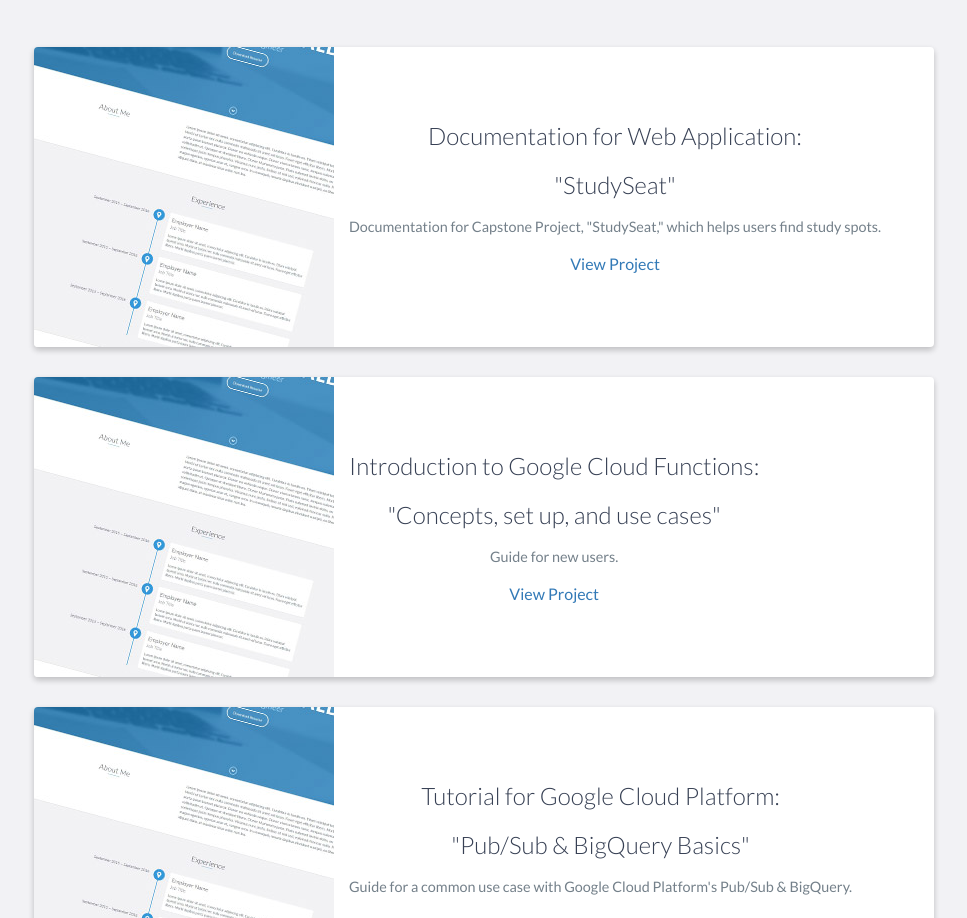
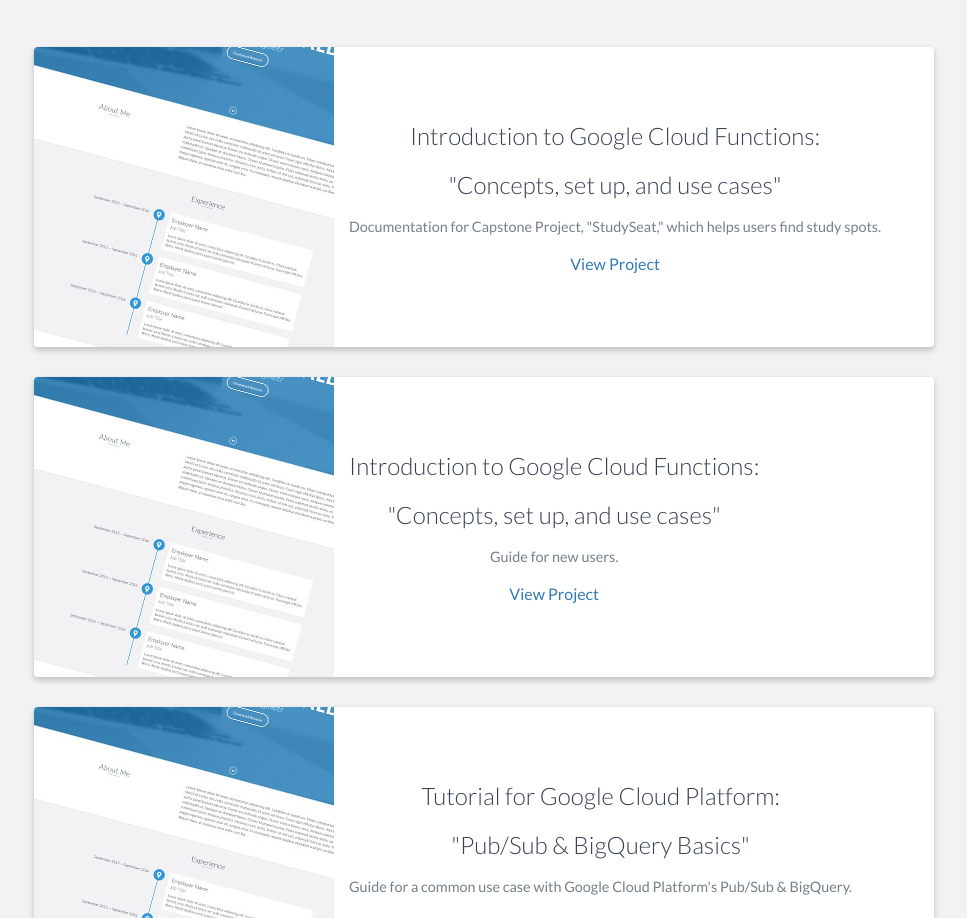
Before and after one commit to JohnYoon13/JohnYoon13.github.io, a website: page index.html in a window 1280 px wide. Shown: the part 2956-3874 px from the top of the page, without its empty margins (156-1123 px from the left). Drawn offline with nearby package versions, Linux system fonts and the light colour scheme.

Commit message:
formatting

```diff
--- a/index.html
+++ b/index.html
@@ -160,8 +160,8 @@
                     </div>
                     <!-- End .project-image -->
                     <div class="project-info">
-                        <h3>Documentation for Web Application:</h3>
-                        <h3>"StudySeat"</h3>
+                        <h3>Introduction to Google Cloud Functions:</h3>
+                        <h3>"Concepts, set up, and use cases"</h3>
                         <p>
                             Documentation for Capstone Project, "StudySeat," which helps users find study spots.
                         </p>
```
